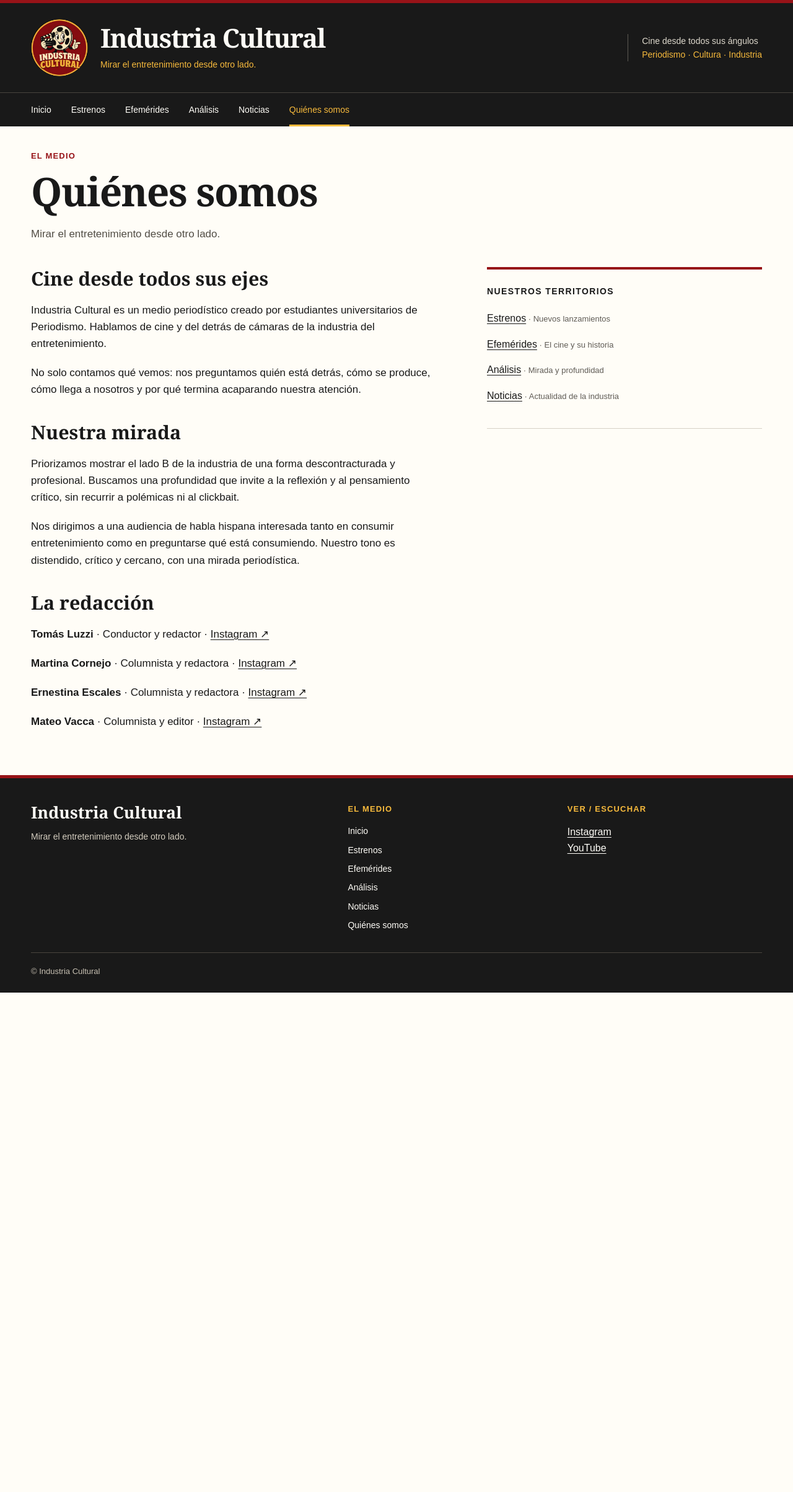
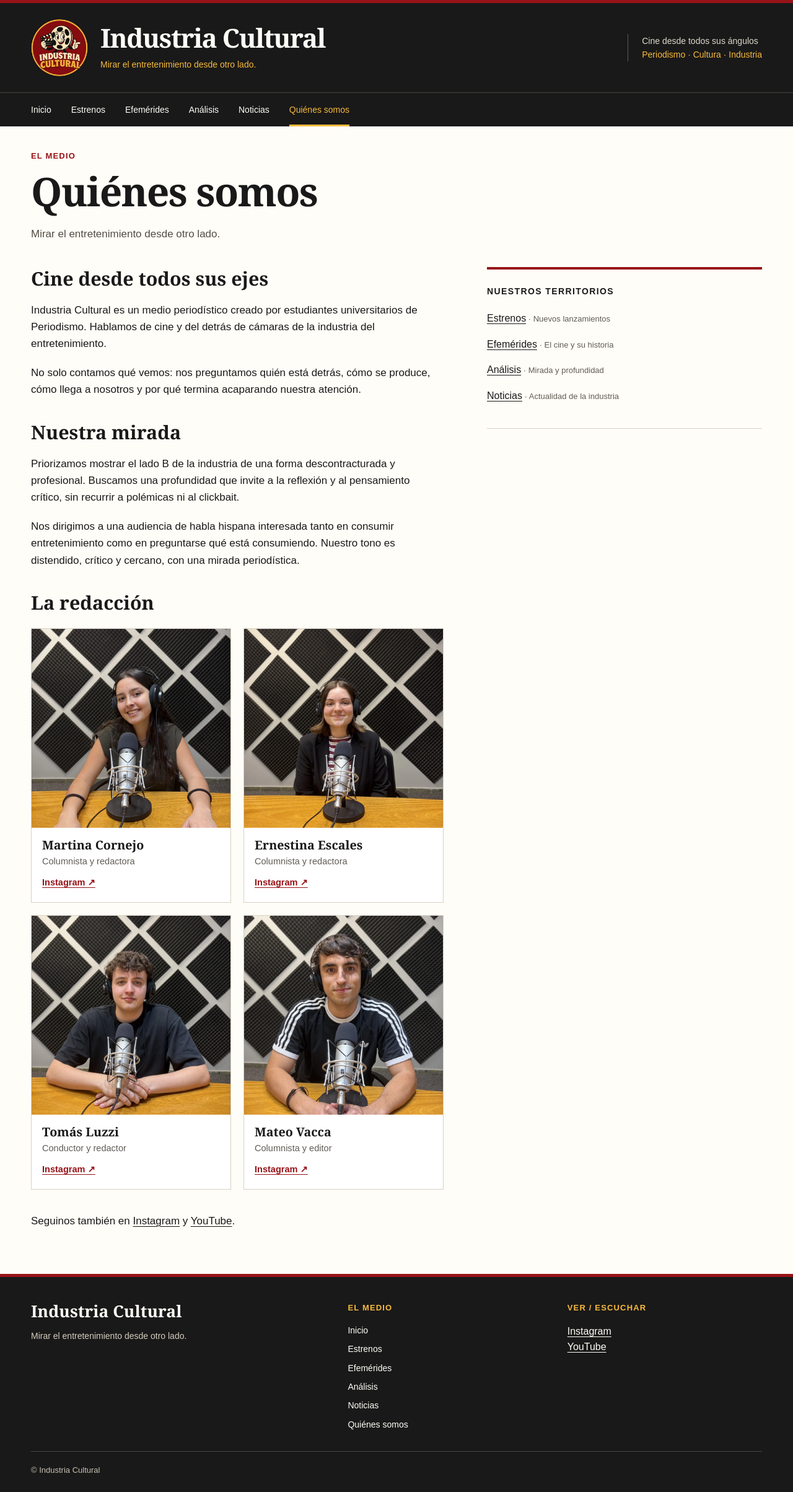
Before and after one commit to matevacca/industria-cultural-v2, a Jekyll site: the page built from quienes-somos.html, in a window 1280 px wide. Shown: the whole page at 62% size. Built offline with Jekyll 4.4.1, drawn with Linux system fonts in a browser that asks for light colours; before the commit the page ends 1602 px from its top, so only the background shows below that.

Commit message:
Agregar fotografías del equipo a Quiénes somos

```diff
--- /dev/null
+++ b/css/equipo.css
@@ -0,0 +1,12 @@
+/* Industria Cultural · perfiles fotográficos · opción A */
+.about-copy .team-grid { display:grid; grid-template-columns:repeat(2,minmax(0,1fr)); gap:20px; margin:22px 0 25px; }
+.about-copy .team-card { background:#fff; border:1px solid var(--line); min-width:0; overflow:hidden; }
+.about-copy .team-photo { display:block; width:100%; height:auto; aspect-ratio:1/1; object-fit:cover; object-position:center; }
+.about-copy .team-photo-empty { display:grid; place-items:center; aspect-ratio:1/1; background:#eeeae1; color:var(--red); font-family:var(--reading); font-size:2.5rem; }
+.about-copy .team-card-body { padding:16px 17px 19px; }
+.about-copy .team-card-body h3 { margin:0 0 5px; font-family:var(--reading); font-size:1.23rem; line-height:1.2; }
+.about-copy .team-card-body p { margin:0; color:var(--muted); font-size:.91rem; line-height:1.5; }
+.about-copy .team-card-body a { display:inline-block; margin-top:11px; font-size:.91rem; font-weight:700; color:var(--red); text-decoration:underline; text-underline-offset:3px; }
+.about-copy .team-social { margin-top:18px; }
+@media(max-width:600px) { .about-copy .team-grid { grid-template-columns:repeat(2,minmax(0,1fr));gap:12px; } .about-copy .team-card-body{padding:12px;} .about-copy .team-card-body h3{font-size:1.05rem;} }
+@media(max-width:380px) { .about-copy .team-grid {grid-template-columns:1fr;} }
--- a/quienes-somos.html
+++ b/quienes-somos.html
@@ -11,6 +11,7 @@
   <title>Quiénes somos · Industria Cultural</title>
   <link rel="icon" href="img/logo/industria-cultural.jpeg" type="image/jpeg">
   <link rel="stylesheet" href="css/styles.css">
+  <link rel="stylesheet" href="css/equipo.css">
   <script src="js/main.js" defer></script>
 </head>
 <body>
@@ -46,9 +47,25 @@
         <p>Priorizamos mostrar el lado B de la industria de una forma descontracturada y profesional. Buscamos una profundidad que invite a la reflexión y al pensamiento crítico, sin recurrir a polémicas ni al clickbait.</p>
         <p>Nos dirigimos a una audiencia de habla hispana interesada tanto en consumir entretenimiento como en preguntarse qué está consumiendo. Nuestro tono es distendido, crítico y cercano, con una mirada periodística.</p>
         <h2>La redacción</h2>
-        {% for integrante in site.data.equipo.integrantes %}
-        <p><strong>{{ integrante.nombre | escape }}</strong> · {{ integrante.rol | escape }}{% if integrante.instagram != blank %} · <a href="{{ integrante.instagram | escape }}" target="_blank" rel="noopener noreferrer" aria-label="Instagram de {{ integrante.nombre | escape }}">Instagram ↗</a>{% endif %}</p>
-        {% endfor %}
+        <div class="team-grid" aria-label="Integrantes de Industria Cultural">
+          {% for integrante in site.data.equipo.integrantes %}
+          <article class="team-card">
+            {% if integrante.foto != blank %}
+              <img class="team-photo" src="{{ integrante.foto | relative_url | escape }}" alt="{{ integrante.nombre | escape }}, integrante de Industria Cultural" loading="lazy" width="640" height="640">
+            {% else %}
+              <div class="team-photo team-photo-empty" aria-label="Fotografía pendiente"><span>IC</span></div>
+            {% endif %}
+            <div class="team-card-body">
+              <h3>{{ integrante.nombre | escape }}</h3>
+              <p>{{ integrante.rol | escape }}</p>
+              {% if integrante.instagram != blank %}
+              <a href="{{ integrante.instagram | escape }}" target="_blank" rel="noopener noreferrer" aria-label="Instagram de {{ integrante.nombre | escape }}">Instagram ↗</a>
+              {% endif %}
+            </div>
+          </article>
+          {% endfor %}
+        </div>
+        <p class="team-social">Seguinos también en <a href="{{ site.data.equipo.instagram_medio | escape }}" target="_blank" rel="noopener noreferrer">Instagram</a> y <a href="{{ site.data.equipo.youtube_medio | escape }}" target="_blank" rel="noopener noreferrer">YouTube</a>.</p>
       </div>
       <aside class="about-aside" aria-labelledby="territorios">
         <h2 id="territorios">Nuestros territorios</h2>
```
Also changed, not shown: INSTRUCCIONES.txt (+8 -11 lines), _data/equipo.yml (+16 -16 lines), img/equipo/ernestina-escales.webp (added), img/equipo/martina-cornejo.webp (added), img/equipo/mateo-vacca.webp (added), img/equipo/tomas-luzzi.webp (added).
